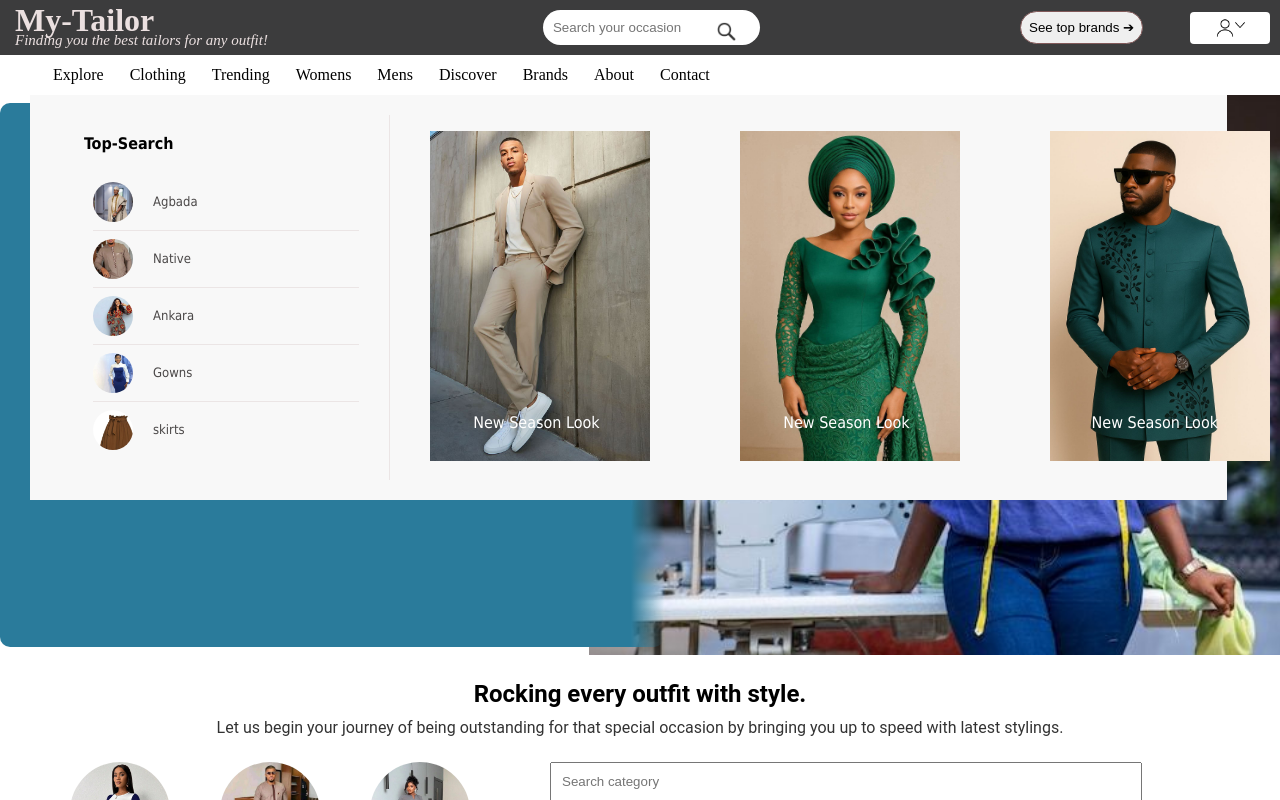
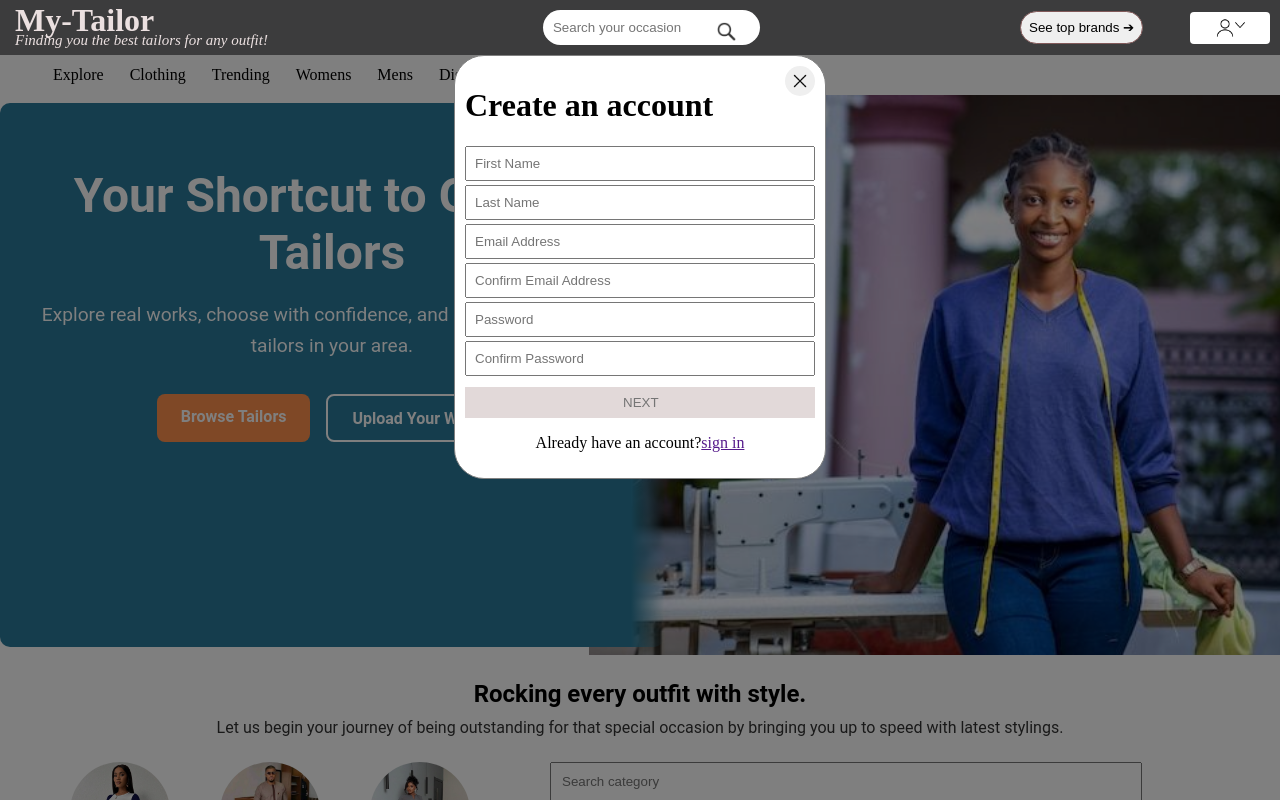
Before and after one commit to Tenagabriel/tailor-project, a React (Vite) app in the folder tailor-project/: page / in a window 1280 px wide. Both pictures are taken after a click on the button 1230 px from the left and 27 px from the top of the page. Shown: the top 800 px of the page. Built offline with nearby package versions, Linux system fonts and the light colour scheme.

Commit message:
completed the signup popup

```diff
--- a/tailor-project/src/components/Headers.tsx
+++ b/tailor-project/src/components/Headers.tsx
@@ -1,5 +1,6 @@
 import { useState } from 'react';
 import {useNavigate} from 'react-router'
+import RegFx from './regFx';
 import HeadersBottom from './headersBottom';
 import SideBar from './sideBar';
 import './header.css'
@@ -9,6 +10,7 @@ import './header.css'
 function Headers() {
  const [isShowing, setIsShowing] = useState(false)
  const [search, setSearch] = useState('')
+ const [isReg, setIsReg] = useState(false)
 
  const navigate = useNavigate()
 
@@ -28,6 +30,14 @@ function Headers() {
      function MenuButton() {
      setIsShowing(true)
   }
+
+     function regDetails() {
+      setIsReg(true)
+     }
+
+     function cancelReg() {
+      setIsReg(false)
+     }
 
   return (
     <>
@@ -76,7 +86,9 @@ function Headers() {
               src="images/icons/search.png"
               alt=""
             />
-            <button className="user-icon-button">
+            <button className="user-icon-button"
+            onClick={regDetails}
+            >
               <img className="user-icon-img" src="images/icons/people.png" />
               <div className="user-arrow">
                 <img
@@ -94,7 +106,7 @@ function Headers() {
           </div>
         </div>
       </div>
-
+      <RegFx isReg={isReg} cancelReg={cancelReg}/>
       <HeadersBottom />
     </>
   );
--- a/tailor-project/src/components/headersBottom.tsx
+++ b/tailor-project/src/components/headersBottom.tsx
@@ -6,6 +6,7 @@ import { useState } from "react";
 function HeadersBottom() {
 const [isShowing, setIsShowing] = useState(false)
 const [isClothing, setIsClothing] = useState(false)
+const [isTrending, setIsTrending] = useState(false)
 
    function exploreDetails() {
     setTimeout(() => {
@@ -31,6 +32,22 @@ const [isClothing, setIsClothing] = useState(false)
     }, 400)
    }
 
+   function trendingDetails() {
+     setTimeout(() => {
+     setIsTrending(true)
+      console.log('trending triggered')
+    }, 400)
+   }
+
+
+   function leaveTrending() {
+       setTimeout(() => {
+     setIsTrending(false)
+    }, 400)
+   }
+
+
+
 
     return (
    <>
@@ -46,7 +63,11 @@ const [isClothing, setIsClothing] = useState(false)
             onMouseLeave={leaveClothing}
             style={{background: isClothing === true ? 'rgba(240, 240, 240)' : ''}}
             >Clothing</p>
-            <p className="headers-ul-p">Trending</p>
+            <p className="headers-ul-p"
+             onMouseEnter={trendingDetails}
+             onMouseLeave={leaveTrending}
+             style={{background: isTrending === true ? 'rgba(240, 240, 240)' : ''}}
+            >Trending</p>
             <p className="headers-ul-p">Womens</p>
             <p className="headers-ul-p">Mens</p>
             <p className="headers-ul-p">Discover</p>
@@ -59,7 +80,7 @@ const [isClothing, setIsClothing] = useState(false)
 
      <ExplorePop exploreDetails={exploreDetails} leaveExplore={leaveExplore} isShowing={isShowing}/>
      <ClothingPop clothingDetails={clothingDetails} leaveClothing={leaveClothing} isClothing={isClothing} />
-     <TrendingPop />
+     <TrendingPop trendingDetails={trendingDetails} leaveTrending={leaveTrending} isTrending={isTrending}/>
    </>
     )
 }
--- a/tailor-project/starting code/styles/user.css
+++ b/tailor-project/src/components/reg.css
@@ -5,7 +5,6 @@
   top: 58px;
   background-color: white;
   z-index: 2000;
-  display: none;
 }
 
 
@@ -19,6 +18,7 @@
   display: flex;
   justify-content: center;
 }
+
 
 .sign-in-op {
 border: none;
@@ -59,12 +59,13 @@ text-align: center;
 }
 
 
+
 .reg-fx.is-pop {
   display: flex;
 }
 
+
 .reg-fx {
-  display: none;
   position: fixed;
   width: 100%;
   height: 100%;
@@ -73,6 +74,8 @@ text-align: center;
   justify-content: center;
   align-items: center;
 }
+
+
 
 .signup-reg-popup {
   margin: auto;
@@ -84,11 +87,27 @@ text-align: center;
   position: relative;
 }
 
+.cancel-img {
+  width: 20px;
+}
+
 .cancel-btn {
   width: 30px;
+  height: 30px;
+  display: flex;
+  justify-content: center;
+  align-items: center;
+  margin: 0;
+  padding: 0;
+  border: none;
+  border-radius: 100%;
   position: absolute;
-  right: 10px;
+  right: 15px;
   cursor: pointer;
+}
+
+.cancel-btn:hover {
+  background-color: rgb(204, 200, 200);
 }
 
 
--- a/tailor-project/src/components/regFx.tsx
+++ b/tailor-project/src/components/regFx.tsx
@@ -1,8 +1,20 @@
-function RegFx() {
+import "./reg.css"
+
+type regTypes = {
+  isReg: boolean
+  cancelReg: () => void
+}
+
+
+function RegFx({isReg, cancelReg}: regTypes) {
     return (
-     <div className="reg-fx">
+     <div className="reg-fx"
+      style={{opacity: isReg === false ? 0 : 1 }}
+     >
        <div className="signup-reg-popup">
-        <img className="cancel-btn" src="images/icons/close-button.png" alt="" />
+          <button className="cancel-btn" onClick={cancelReg}>
+            <img className="cancel-img" src="images/icons/close-button.png" />
+          </button>
         <h1>Create an account</h1>
         <div className="reg-main-bx">
           <input className="reg-bx" placeholder="First Name" type="text" />
--- a/tailor-project/src/components/trending.tsx
+++ b/tailor-project/src/components/trending.tsx
@@ -1,8 +1,19 @@
 import "./trending.css";
 
-function TrendingPop() {
+ type trendingTypes = {
+  isTrending: boolean
+  trendingDetails: () => void;
+  leaveTrending: () => void;
+ }
+
+
+function TrendingPop({trendingDetails, leaveTrending, isTrending}: trendingTypes) {
   return (
-    <div className="trending-popup">
+    <div className="trending-popup"
+    onMouseEnter={trendingDetails}
+    onMouseLeave={leaveTrending}
+    style={{opacity: isTrending === false ? 0 : 1,  pointerEvents: isTrending === false ? 'none' : 'auto'}}
+    >
       <div className="uno-bx">
         <h4>Top-Search</h4>
         <ul>
@@ -87,7 +98,7 @@ function TrendingPop() {
                     <div className="trnd-img-bx">
                         <img className="trnd-img" src="images/illustration-images/women-native-five.jpg" alt="" />
                     </div>
-                    <span className="trnd-title">New Season Look</span>
+                    <span className="trnd-title">African Fits</span>
                 </a>
             </li>
          </ul>
@@ -99,7 +110,7 @@ function TrendingPop() {
                     <div className="trnd-img-bx">
                         <img className="trnd-img" src="images/illustration-images/men-native-six.jpg" alt="" />
                     </div>
-                    <span className="trnd-title">New Season Look</span>
+                    <span className="trnd-title">Stylish Look</span>
                 </a>
             </li>
          </ul>
```
